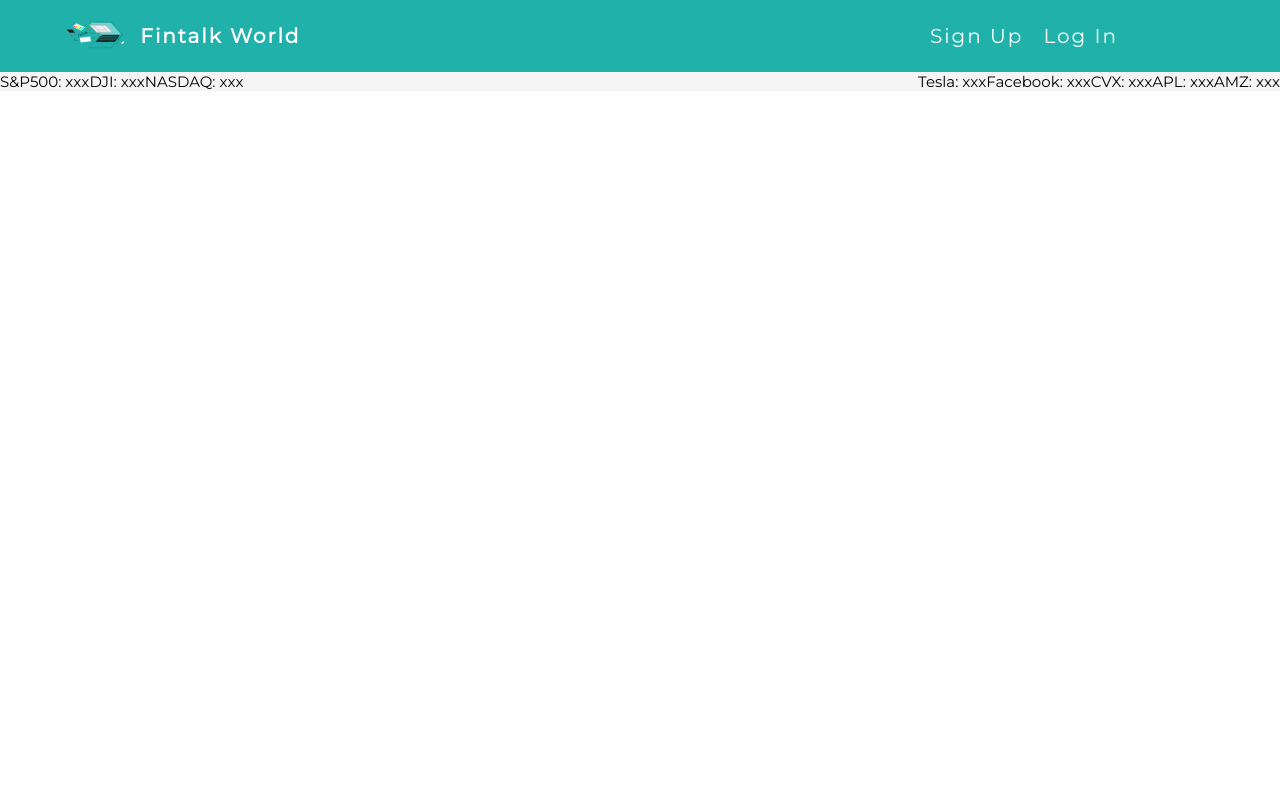
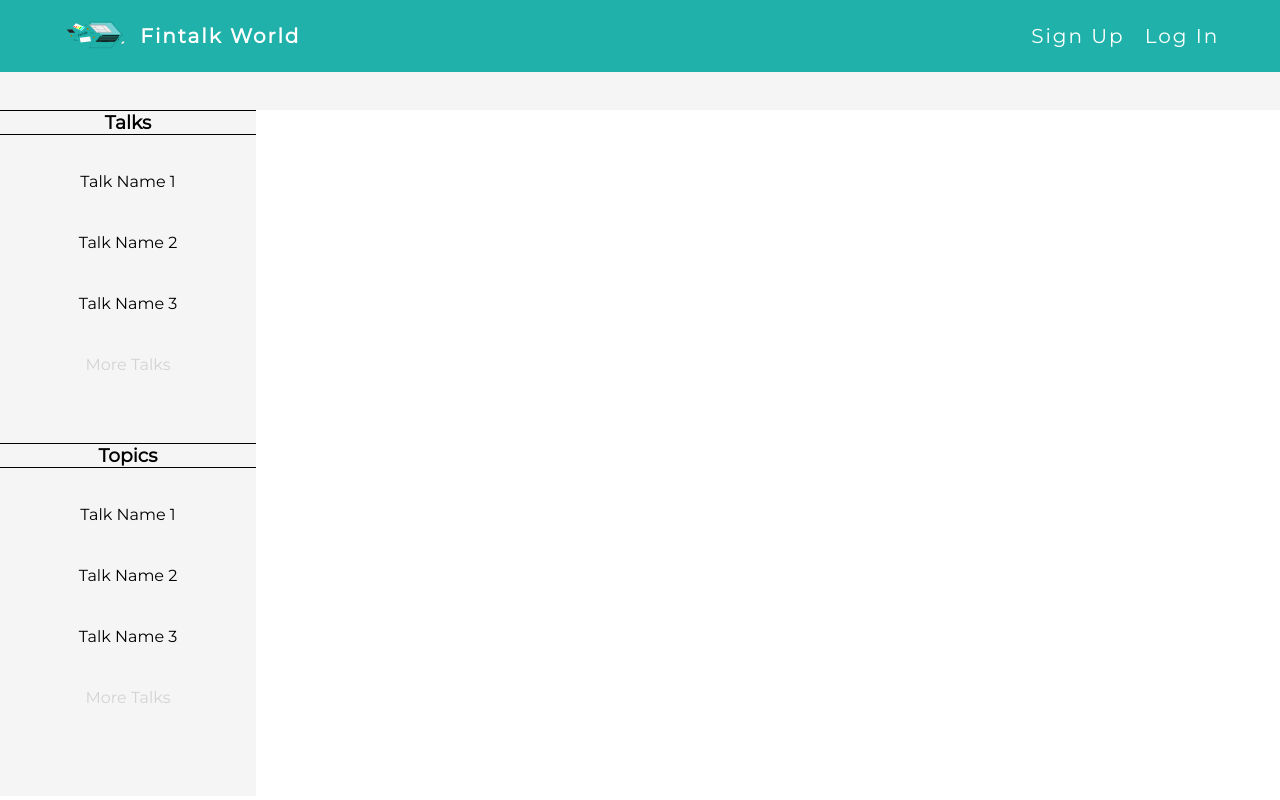
Before and after one commit to cnapolea/Django-fintalk, a Django app: page / in a window 1280 px wide. Run offline with Django 3.2, Linux system fonts and the light colour scheme; some libraries are stand-ins or nearby versions.

Commit message:
Updated sidebar layout and created a burger toggle for menu slide in

```diff
--- a/fintalk_world/static/css/base_style.css
+++ b/fintalk_world/static/css/base_style.css
@@ -11,6 +11,7 @@ body {
 .outside-container {
     width: 100vw;
     height: 100vh;
+    overflow-x: hidden;
 }
 
 .nav-links {
@@ -65,6 +66,10 @@ body {
     background: black;
 }
 
+
+.burger-menu {
+    cursor: pointer;
+}
 .burger-menu .line {
     background: white;
     width: 33px;
@@ -77,16 +82,136 @@ body {
 
 .indexes-bar {
     display: flex;
-    justify-content: space-between;
-    align-items: center;
     background: whitesmoke;
-    font-size: 15px;
+    width: 100vw;
+    font-size: 10px;
 }
 
-.main-indexes ul,
-.popular-stocks ul{
+.main-indexes {
+    transform: translateX(100vw);
+    transition: transform .1s ease-in;
+}
+
+.main-indexes ul {
     display: flex;
-    justify-content: space-around;
     align-items: center;
     list-style: none;
+    font-size: 15px;
+
 }
+
+.main-indexes ul li span {
+    margin-left: 1.5vw;
+}
+
+.main-indexes ul li span:nth-child(1) {
+    font-weight: bolder;
+}
+
+@media only screen and (max-width: 700px) {
+    .nav-links .auth-links ul {
+        flex-direction: column;
+        width: 100%;
+    }
+
+    .nav-links .auth-links{
+        top:8vh;
+        position: fixed;
+        height: 100vh;
+        background: lightseagreen;
+        right: 0;
+        width: 40vw;
+        text-align: center;
+        transform: translateX(100vw);
+        transition: transform .5s ease-in;
+    }
+
+    .auth-links ul li a:hover {
+        background:transparent;
+    }
+
+    .auth-links ul li {
+        padding: 10px;
+        width: 100%;
+        background: transparent;
+        transition: all .5s;
+    }
+
+    .auth-links ul li:hover {
+        background: black;
+    }
+
+    .burger-menu .line{
+        display: flex;
+        flex-direction: column;
+    }
+
+    .nav-links .site-name img {
+        width: 10vw;
+        height: 50px;
+    }
+}
+
+/* Start main container*/
+.main-container {
+    display: flex;
+}
+
+.main-container .sidebar-nav {
+    height: 85.7vh;
+    width: 20vw;
+    display: flex;
+    flex-direction: column;
+    background: whitesmoke;
+    /* justify-content: space-around; */
+    align-items: center;
+    text-align: center;
+
+}
+
+.sidebar-nav .talk-links {
+    width: 100%;
+    /* border-bottom: black solid 1px; */
+}
+
+.sidebar-nav .topic-links {
+    width: 100%;
+}
+
+.talk-links {
+    margin-bottom: 8vh;
+}
+
+.talk-links h3,
+.topic-links h3 {
+    font-weight: bolder;
+    margin-bottom: 2vh;
+    border-top: black 1px solid;
+    border-bottom: black 1px solid;
+    color: black;
+}
+
+.talk-links ul,
+.topic-links ul {
+    list-style-type: none;
+}
+
+.talk-links ul li,
+.topic-links ul li{
+    margin-top: 4vh;
+    padding: 5px 0;
+    width: 100%;
+    cursor: pointer;
+    transition: all .5s;
+}
+.talk-links ul li:hover,
+.topic-links ul li:hover{
+    background: lightseagreen;
+    color: white;
+}
+
+.talk-links ul li a,
+.topic-links ul li a{
+    color: lightgray;
+    text-decoration: none;
+}
--- a/fintalk_world/templates/base.html
+++ b/fintalk_world/templates/base.html
@@ -27,6 +27,12 @@
 
                 <!-- Space Assigned for authenticated User -->
 
+                <div class="burger-menu">
+                    <div class="line"></div>
+                    <div class="line"></div>
+                    <div class="line"></div>
+                </div>
+
                 <div class="auth-links">
                     <ul>
                         <li><a href="">Sign Up</a></li>
@@ -34,36 +40,120 @@
                     </ul>
                 </div>
 
-                <div class="burger-menu">
-                    <div class="line"></div>
-                    <div class="line"></div>
-                    <div class="line"></div>
-                </div>
             </div>
 
 
             <div class="indexes-bar">
                     <div class="main-indexes">
                         <ul>
-                            <li>S&P500: xxx</li>
-                            <li>DJI: xxx</li>
-                            <li>NASDAQ: xxx</li>
+                            <li>
+                                <span>S&P500: </span>
+                                <span id="sp">xxx</span>
+                            </li>
+                            <li>
+                                <span>DJI:</span>
+                                <span id="dji">xxx</span>
+                            </li>
+                            <li>
+                                <span>Nasdaq: </span>
+                                <span id="ndaq">xxx</span>
+                            </li>
+                            <li>
+                                <span>Russell 2000: </span>
+                                <span id="rsl">xxx</span>
+                            </li>
+                            <li>
+                                <span>Crude Oil: </span>
+                                <span id="crudOil">xxx</span>
+                            </li>
+                            <li>
+                                <span>EUR/USD: </span>
+                                <span id="eu-usd">xxx</span>
+                            </li>
+                            <li>
+                                <span>BTC USD: </span>
+                                <span id="btc">xxx</span>
+                            </li>
+                            <li>
+                                <span>EUR/USD: </span>
+                                <span id="eu-usd">xxx</span>
+                            </li>
+                            <li>
+                                <span>GBP/USD: </span>
+                                <span id="gbp-usd">xxx</span>
+                            </li>
+                            <li>
+                                <span>10-Yr Bond: </span>
+                                <span id="bond">xxx</span>
+                            </li>
+
                         </ul>
                     </div>
 
-                    <div class="popular-stocks">
+                    <!-- <div class="popular-stocks">
+                        <p>Popular Stocks: </p>
                         <ul>
-                            <li>Tesla: xxx</li>
-                            <li>Facebook: xxx</li>
-                            <li>CVX: xxx</li>
-                            <li>APL: xxx</li>
-                            <li>AMZ: xxx</li>
+                            <li>
+                                <span id="stock1_ticker">
+                                    TSL
+                                </span>
+                                <span id='stock1'>xxx</span>
+                            </li>
+                            <li>
+                                <span id="stock2_ticker">
+                                    FBB
+                                </span>
+                                <span id='stock2'>xxx</span>
+                            </li>
+                            <li>
+                                <span id="stock3_ticker">
+                                    CVX
+                                </span>
+                                <span id='stock3'>xxx</span>
+                            </li>
+                            <li>
+                                <span id="stock4_ticker">
+                                    APL
+                                </span>
+                                <span id='stock4'>xxx</span>
+                            </li>
+                            <li>
+                                <span id="stock5_ticker">
+                                    AMZ
+                                </span>
+                                <span id='stock5'>xxx</span>
+                            </li>
                         </ul>
-                    </div>
+                    </div> -->
                 </div>
 
             <div class="main-container">
-                {% block body%}{% endblock %}
+                <div class="sidebar-nav">
+
+                    <div class="talk-links">
+                        <h3>Talks</h3>
+                        <ul>
+                            <li>Talk Name 1</li>
+                            <li>Talk Name 2</li>
+                            <li>Talk Name 3</li>
+                            <li><a href="">More Talks </a></li>
+                        </ul>
+                    </div>
+                    <div class="topic-links">
+                        <h3>Topics</h3>
+                        <ul>
+                                <li>Talk Name 1</li>
+                                <li>Talk Name 2</li>
+                                <li>Talk Name 3</li>
+                                <li><a href="">More Talks </a></
+                            </ul>
+                    </div>
+
+                </div>
+                <div class="content-container">
+                    {% block body%}{% endblock %}
+                </div>
+
             </div>
 
 
```
